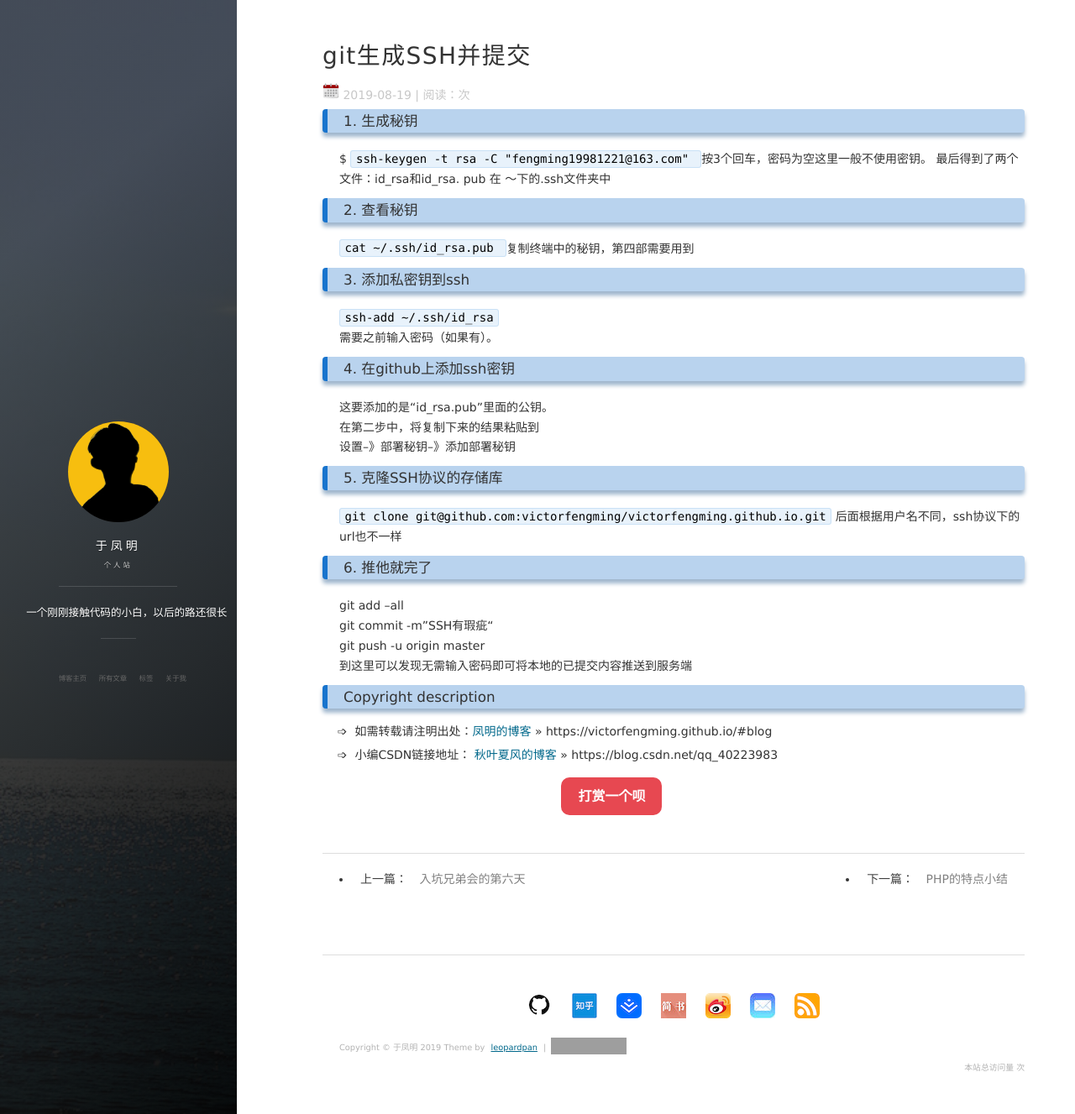
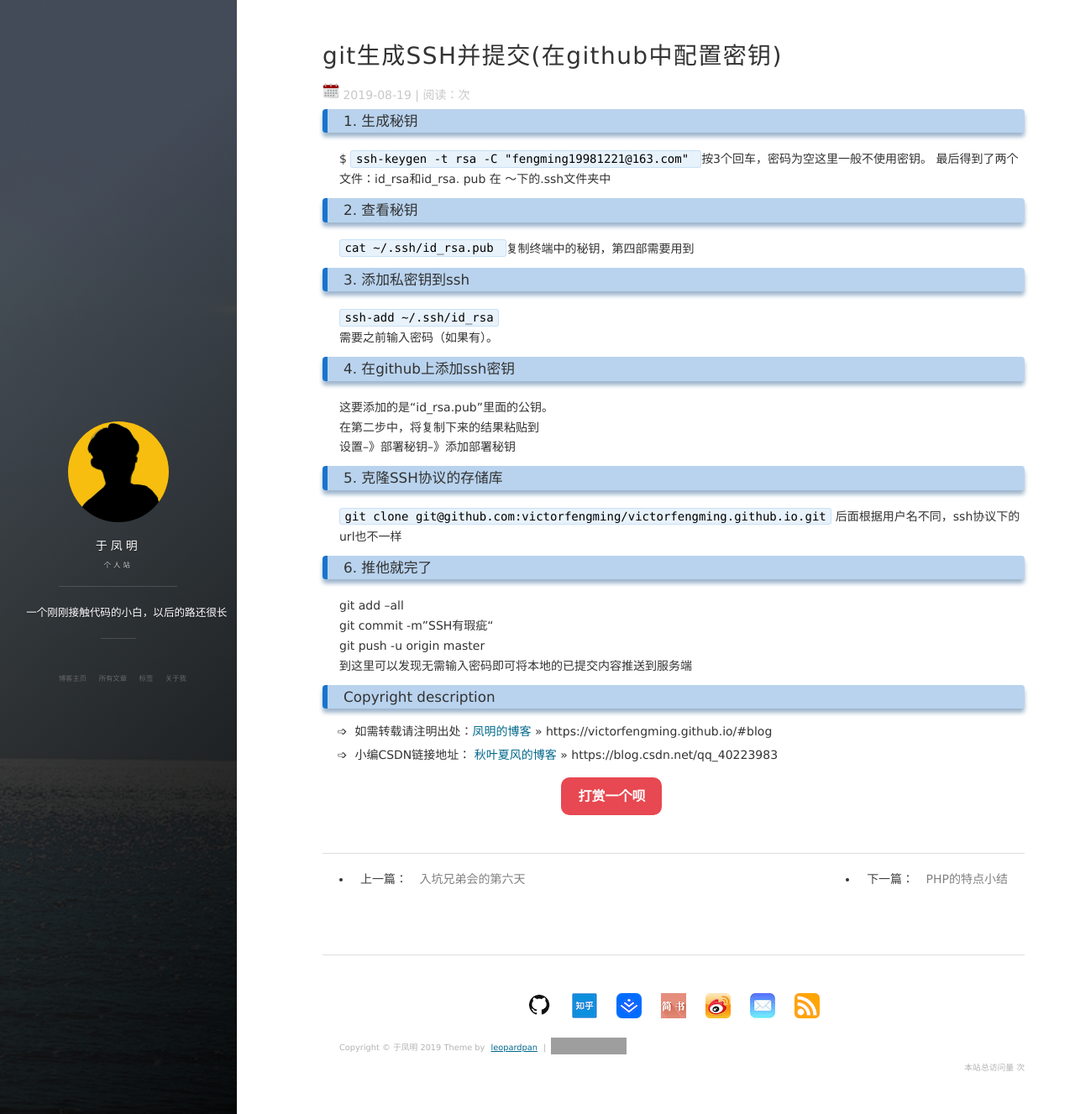
Before and after one commit to victorfengming/victorfengming.github.io.leopardpan, a Jekyll site: the page built from _posts/git/2019-08-19-github-generate-ssh.markdown, in a window 1280 px wide and 1327 px high. Shown: the whole window at 84% size. Built offline with Jekyll 4.4.1, drawn with Linux system fonts in a browser that asks for light colours; nearby versions of some CDN libraries; comment, search, counter and statistics services are not loaded; grey boxes are pictures that could not be loaded.

Commit message:
git生成SSH并提交(在github中配置密钥)

```diff
--- a/_posts/git/2019-08-19-github-generate-ssh.markdown
+++ b/_posts/git/2019-08-19-github-generate-ssh.markdown
@@ -1,6 +1,6 @@
 ---
 layout: post
-title: "git生成SSH并提交"
+title: "git生成SSH并提交(在github中配置密钥)"
 date: 2019-08-19
 tags: Git solution
 ---
```
